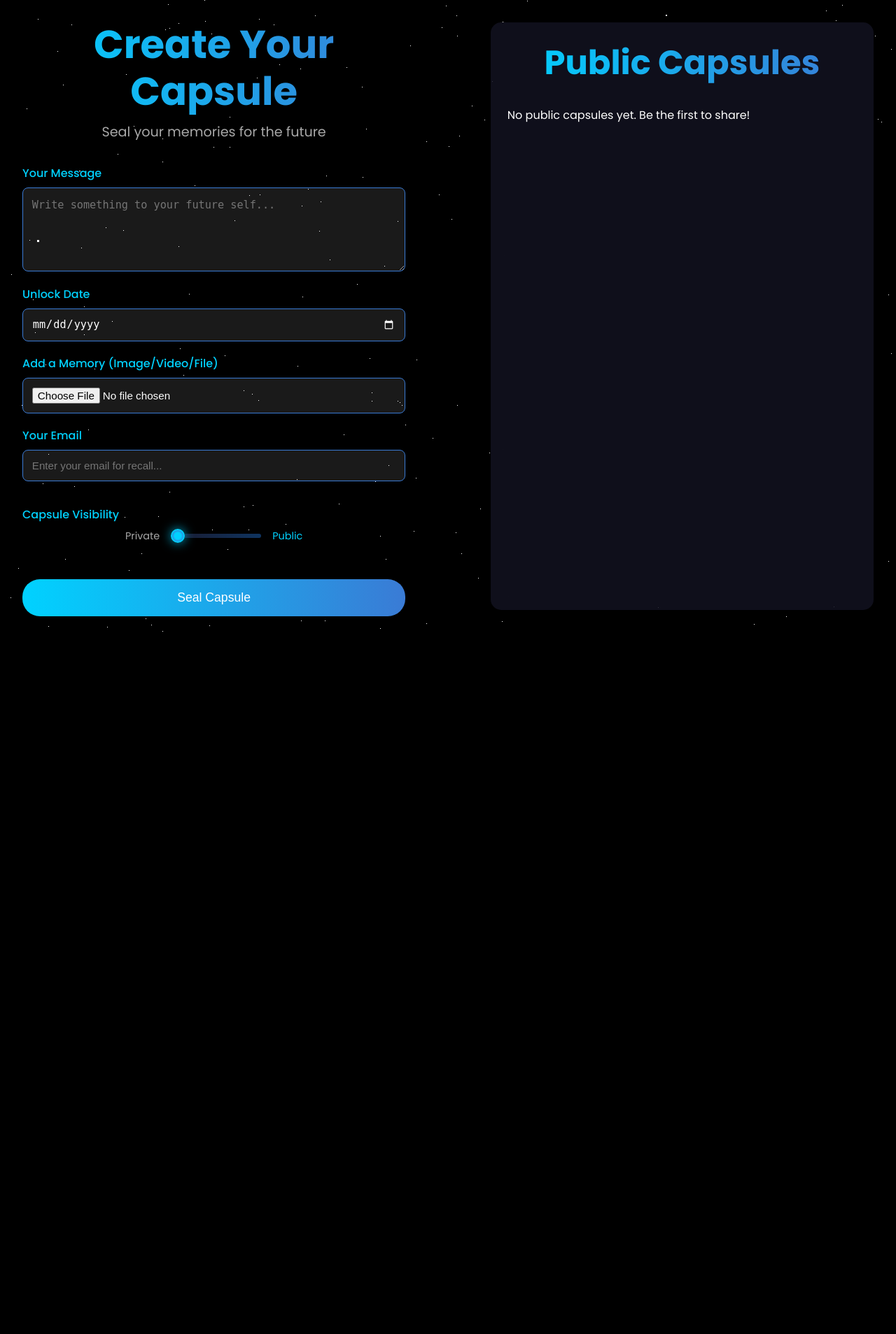
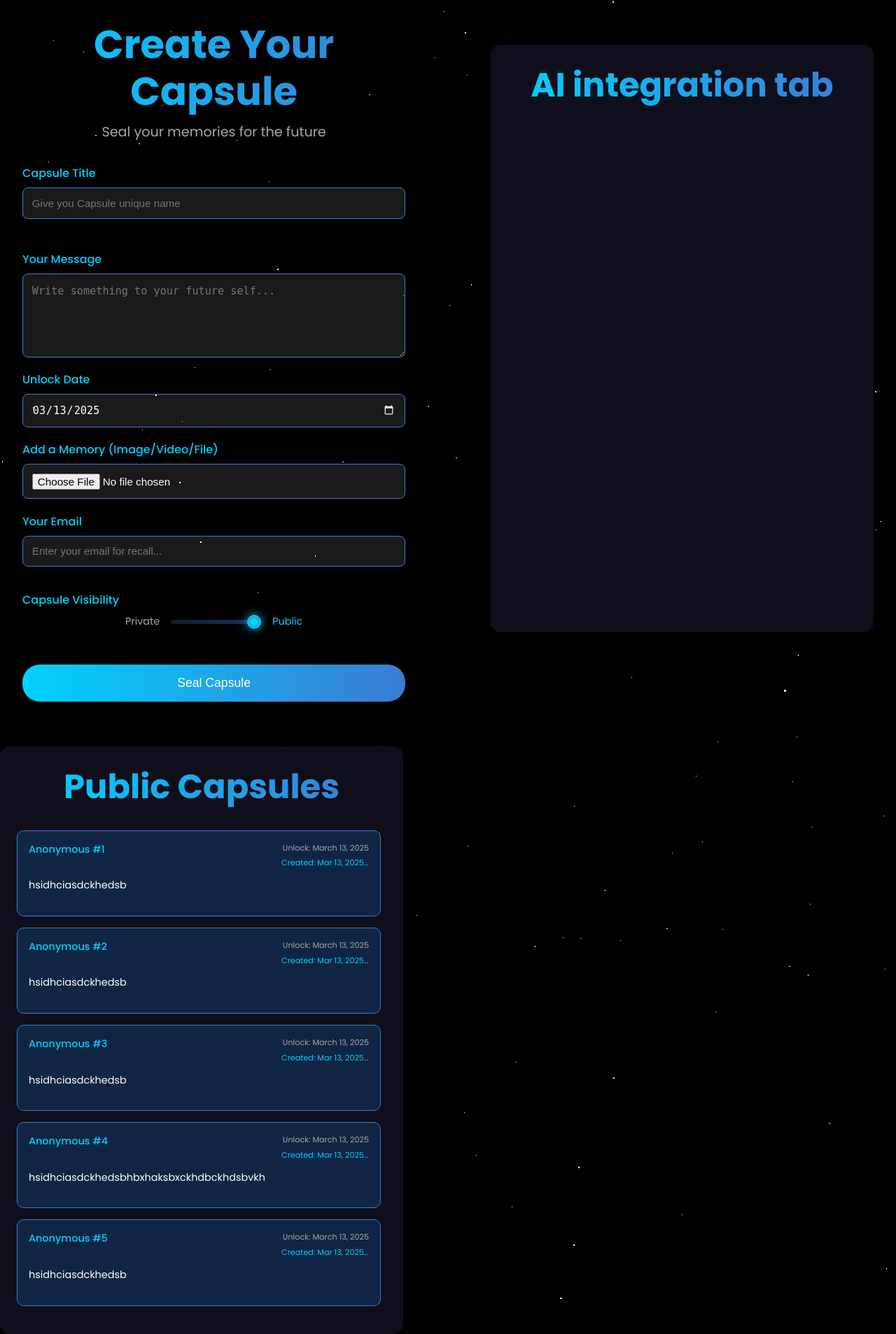
Before and after one commit to Agha-Here/TimeCapsule, a Django app: page /create/ in a window 1280 px wide. Shown: the whole page at 70% size. Before the commit the page ends 903 px from the top, so only its background shows below. Run offline with Django 5.2, Linux system fonts and the light colour scheme; data comes from the database, SQL or seed files in the repository; both versions use the stored data as it was after the commit; some libraries are stand-ins or nearby versions.

Commit message:
Form Updated , future AI API
(added title and password for capsules)
separate portion for future AI integration

```diff
--- a/capsule/models.py
+++ b/capsule/models.py
@@ -1,13 +1,15 @@
 from django.db import models
 
 class Capsule(models.Model):
+    title = models.CharField(max_length=100, unique=True, null=True, blank=True)
     msg = models.TextField(max_length=1000)
-    unlock_at = models.DateField()  # renamed from 'date'
+    unlock_at = models.DateField()
     upload = models.FileField(upload_to='uploads/', null=True, blank=True)
     email = models.EmailField()
     is_public = models.BooleanField(default=False)
+    password = models.CharField(max_length=128, null=True, blank=True)  # For private capsules
     created_at = models.DateTimeField(auto_now_add=True)
 
     def __str__(self):
         visibility = "Public" if self.is_public else "Private"
-        return f"Time Capsule: {self.id}- {visibility} (Unlocks {self.unlock_at})"
+        return f"{self.title} - {visibility} (Unlocks {self.unlock_at})"
--- a/capsule/static/capsule/script.js
+++ b/capsule/static/capsule/script.js
@@ -1,7 +1,9 @@
+// Three.js Background Setup
 const scene = new THREE.Scene();
 const camera = new THREE.PerspectiveCamera(75, window.innerWidth / window.innerHeight, 0.1, 1000);
 const renderer = new THREE.WebGLRenderer({ canvas: document.getElementById('bg') });
 
+// Canvas size handling
 function updateCanvasSize() {
     const height = Math.max(document.documentElement.scrollHeight, document.body.scrollHeight, window.innerHeight);
     renderer.setSize(window.innerWidth, height);
@@ -11,11 +13,12 @@ function updateCanvasSize() {
 updateCanvasSize();
 renderer.setPixelRatio(window.devicePixelRatio);
 
+// Star field creation
 const starGeometry = new THREE.BufferGeometry();
 const starMaterial = new THREE.PointsMaterial({ color: 0xffffff });
 
 const starVertices = [];
-for (let i = 0; i < 2000; i++) { // More stars (1000 → 2000)
+for (let i = 0; i < 2000; i++) {
     const x = (Math.random() - 0.5) * 2000;
     const y = (Math.random() - 0.5) * 2000;
     const z = (Math.random() - 0.5) * 2000;
@@ -36,9 +39,40 @@ function animate() {
 }
 animate();
 
+// Function to update public capsules
+async function updatePublicCapsules() {
+    try {
+        const response = await fetch('/create/');
+        const html = await response.text();
+        const parser = new DOMParser();
+        const doc = parser.parseFromString(html, 'text/html');
+        const newCapsules = doc.querySelector('.public-capsules-container');
+
+        if (newCapsules) {
+            const currentCapsules = document.querySelector('.public-capsules-container');
+            currentCapsules.innerHTML = newCapsules.innerHTML;
+            attachCardEventListeners();
+        }
+    } catch (error) {
+        console.error('Error updating capsules:', error);
+    }
+}
+
+// Function to attach event listeners to capsule cards
+function attachCardEventListeners() {
+    const capsuleCards = document.querySelectorAll('.capsule-card');
+    capsuleCards.forEach(card => {
+        card.addEventListener('click', () => openModal(card));
+    });
+}
+
+// Main Document Ready Event Handler
+document.addEventListener('DOMContentLoaded', function() {
+    // GSAP Animations
     gsap.from('.title', { opacity: 0, y: -50, duration: 1.5, delay: 0.5 });
     gsap.from('.subtitle', { opacity: 0, y: 50, duration: 1.5, delay: 1 });
 
+    // Home page button handler
     if (document.getElementById('create-capsule-btn')) {
         gsap.from('.cta-button', { opacity: 0, y: 50, duration: 1.5, delay: 1.5 });
         document.getElementById('create-capsule-btn').addEventListener('click', () => {
@@ -50,19 +84,166 @@ if (document.getElementById('create-capsule-btn')) {
                 }
             });
         });
-} else if (document.querySelector('.capsule-form')) {
+    }
+
+    // Form page initialization
+    if (document.querySelector('.capsule-form')) {
+        // Initial form animations
         gsap.from('.capsule-form', { opacity: 0, y: 50, duration: 1.5, delay: 1.5, stagger: 0.2 });
-  document.querySelector('.capsule-form').addEventListener('submit', () => {
-    gsap.to('.cta-button', { scale: 1.2, duration: 0.3, yoyo: true, repeat: 1 });
+
+        // Set default date to today
+        const dateInput = document.querySelector('input[type="date"]');
+        const today = new Date().toISOString().split('T')[0];
+        dateInput.value = today;
+        dateInput.min = today;
+
+        // Title availability check setup
+        const titleInput = document.querySelector('input[name="title"]');
+        const titleFeedback = document.createElement('div');
+        titleFeedback.className = 'title-feedback';
+        titleInput.parentNode.appendChild(titleFeedback);
+        titleInput.setAttribute('data-valid', 'true');
+
+        let titleCheckTimeout;
+
+        // Title input handler
+
+titleInput.addEventListener('input', function() {
+  clearTimeout(titleCheckTimeout);
+
+  // Remove spaces and special characters, keep only letters, numbers, underscores
+  let title = this.value.trim().replace(/[^a-zA-Z0-9_]/g, '');
+
+  // Update input value to cleaned version
+  this.value = title;
+
+  if (!title) {
+      titleFeedback.textContent = '';
+      titleFeedback.className = 'title-feedback';
+      titleInput.setAttribute('data-valid', 'false');
+      return;
+  }
+
+  titleCheckTimeout = setTimeout(() => {
+      fetch(`/check-title/?title=${encodeURIComponent(title)}`)
+          .then(response => response.json())
+          .then(data => {
+              if (title.length < 3) {
+                  titleFeedback.textContent = 'Title must be at least 3 characters long';
+                  titleFeedback.className = 'title-feedback invalid';
+                  titleInput.setAttribute('data-valid', 'false');
+              } else if (title.length > 30) {
+                  titleFeedback.textContent = 'Title must be less than 30 characters';
+                  titleFeedback.className = 'title-feedback invalid';
+                  titleInput.setAttribute('data-valid', 'false');
+              } else {
+                  titleFeedback.textContent = data.message;
+                  titleFeedback.className = `title-feedback ${data.is_taken ? 'invalid' : 'valid'}`;
+                  titleInput.setAttribute('data-valid', !data.is_taken);
+              }
+          })
+          .catch(error => {
+              console.error('Error checking title:', error);
+              titleFeedback.textContent = 'Error checking title availability';
+              titleFeedback.className = 'title-feedback error';
+              titleInput.setAttribute('data-valid', 'true');
+          });
+  }, 300);
+});
+        // Visibility toggle and password field setup
+        const visibilitySlider = document.querySelector('#is-public');
+        const passwordGroup = document.querySelector('.password-group');
+        const passwordInput = document.querySelector('#password');
+
+        // Set initial states
+        passwordGroup.style.display = 'none';
+        passwordInput.required = false;
+        document.querySelector('.slider-label.public').style.color = '#00d2ff';
+        document.querySelector('.slider-label.private').style.color = '#a8a8a8';
+
+        // Visibility slider handler
+        visibilitySlider.addEventListener('input', function() {
+            const isPrivate = parseInt(this.value) <= 50;
+            passwordGroup.style.display = isPrivate ? 'block' : 'none';
+            passwordInput.required = isPrivate;
+
+            if (!isPrivate) {
+                passwordInput.value = '';
+            }
+
+            // Update label colors
+            document.querySelector('.slider-label.public').style.color = !isPrivate ? '#00d2ff' : '#a8a8a8';
+            document.querySelector('.slider-label.private').style.color = isPrivate ? '#00d2ff' : '#a8a8a8';
+        });
+
+        // Form submission handler
+        document.querySelector('.capsule-form').addEventListener('submit', async function(e) {
+            e.preventDefault();
+
+            const isPrivate = parseInt(visibilitySlider.value) <= 50;
+            if (isPrivate && !passwordInput.value.trim()) {
+                alert('Please set a password for your private capsule.');
+                return;
+            }
+
+            // Submit form
+            const formData = new FormData(this);
+            try {
+                const response = await fetch('/create/', {
+                    method: 'POST',
+                    body: formData,
+                    headers: {
+                        'X-CSRFToken': document.querySelector('[name=csrfmiddlewaretoken]').value
+                    }
+                });
+
+                if (response.ok) {
+                    // Show success modal
+                    const unlockDate = new Date(formData.get('udate')).toLocaleDateString('en-US', {
+                        year: 'numeric',
+                        month: 'long',
+                        day: 'numeric'
+                    });
+
+                    const successModal = document.querySelector('.success-modal');
+                    successModal.querySelector('.unlock-date').textContent = unlockDate;
+
+                    successModal.classList.add('show');
+                    successModal.style.display = 'flex';
+
+                    // Update public capsules immediately
+                    await updatePublicCapsules();
+
+                    // Hide modal after 4 seconds
+                    setTimeout(() => {
+                        successModal.classList.remove('show');
+                        setTimeout(() => {
+                            successModal.style.display = 'none';
+                            // Reset form
+                            e.target.reset();
+                            // Reset form states
+                            dateInput.value = today;
+                            visibilitySlider.value = 100;
+                            passwordGroup.style.display = 'none';
+                            passwordInput.required = false;
+                            document.querySelector('.slider-label.public').style.color = '#00d2ff';
+                            document.querySelector('.slider-label.private').style.color = '#a8a8a8';
+                            titleInput.setAttribute('data-valid', 'true');
+                            titleFeedback.textContent = '';
+                            titleFeedback.className = 'title-feedback';
+                        }, 300);
+                    }, 2000);
+                } else {
+                    throw new Error('Form submission failed');
+                }
+            } catch (error) {
+                console.error('Error:', error);
+                alert('Error creating capsule. Please try again.');
+            }
         });
     }
 
-window.addEventListener('resize', updateCanvasSize);
-window.addEventListener('scroll', updateCanvasSize);
-
     // Modal functionality
-document.addEventListener('DOMContentLoaded', function() {
-  const capsuleCards = document.querySelectorAll('.capsule-card');
     const modal = document.querySelector('.capsule-modal');
     const modalClose = document.querySelector('.modal-close');
 
@@ -97,10 +278,10 @@ document.addEventListener('DOMContentLoaded', function() {
         }, 300);
     }
 
-  capsuleCards.forEach(card => {
-    card.addEventListener('click', () => openModal(card));
-  });
+    // Initial attachment of card event listeners
+    attachCardEventListeners();
 
+    // Modal event listeners
     modalClose.addEventListener('click', closeModal);
     modal.addEventListener('click', (e) => {
         if (e.target === modal) closeModal();
@@ -112,3 +293,7 @@ document.addEventListener('DOMContentLoaded', function() {
         }
     });
 });
+
+// Window event listeners
+window.addEventListener('resize', updateCanvasSize);
+window.addEventListener('scroll', updateCanvasSize);
--- a/capsule/static/capsule/styles.css
+++ b/capsule/static/capsule/styles.css
@@ -237,10 +237,11 @@ input[type="range"]::-webkit-slider-thumb:hover {
   backdrop-filter: blur(10px);
   padding: 1.5rem;
   height: calc(100vh - 4rem); /* OG height */
-  position: sticky; /* OG position */
+  position: relative; /* OG position */
   top: 2rem;
   overflow-y: auto; /* Scroll here instead */
-  z-index: 10; /* Bring it forward */
+  z-index: 1; /* Bring it forward */
+  pointer-events: auto;
 }
 
 .right-section::-webkit-scrollbar {
@@ -282,7 +283,8 @@ input[type="range"]::-webkit-slider-thumb:hover {
   margin-bottom: 1rem;
   transition: all 0.3s ease;
   position: relative; /* Ensure stacking */
-  z-index: 11; /* Above section */
+  z-index: 2; /* Above section */
+  pointer-events: auto;
 }
 
 .capsule-card:hover {
@@ -609,3 +623,100 @@ body.modal-open {
     min-height: 250px;
   }
 }
+
+/* Add after existing form styles */
+.password-group {
+  transition: all 0.3s ease;
+}
+
+input[type="text"],
+input[type="password"] {
+  padding: 0.8rem;
+  font-size: 0.95rem;
+  background: rgba(255, 255, 255, 0.1);
+  border: 1px solid #3a7bd5;
+  border-radius: 8px;
+  color: #fff;
+  transition: all 0.3s ease;
+  width: 100%;
+}
+
+input[type="text"]:focus,
+input[type="password"]:focus {
+  outline: none;
+  border-color: #00d2ff;
+  box-shadow: 0 0 15px rgba(0, 210, 255, 0.3);
+}
+
+.title-feedback {
+  font-size: 0.85rem;
+  margin-top: 0.3rem;
+  transition: color 0.3s ease;
+}
+
+.title-feedback.valid {
+  color: #51cf66;
+}
+
+.title-feedback.invalid {
+  color: #ff6b6b;
+}
+
+.title-feedback.error {
+  color: #ffd43b;
+}
+
+/* Success Modal Styles */
+.success-modal {
+  display: none;
+  position: fixed;
+  top: 0;
+  left: 0;
+  width: 100%;
+  height: 100%;
+  background: rgba(26, 26, 46, 0.85);
+  backdrop-filter: blur(8px);
+  z-index: 9999;
+  opacity: 0;
+  transition: opacity 0.3s ease;
+  align-items: center;
+  justify-content: center;
+}
+
+.success-content {
+  background: linear-gradient(135deg, rgba(15, 52, 96, 0.95), rgba(26, 26, 46, 0.95));
+  border: 2px solid #51cf66;
+  border-radius: 15px;
+  padding: 2rem;
+  text-align: center;
+  transform: translateY(-20px);
+  opacity: 0;
+  transition: all 0.3s ease;
+}
+
+.success-icon {
+  font-size: 3rem;
+  color: #51cf66;
+  margin-bottom: 1rem;
+}
+
+.success-content h3 {
+  color: #fff;
+  font-size: 1.5rem;
+  margin-bottom: 1rem;
+}
+
+.success-content p {
+  color: #a8a8a8;
+  font-size: 1.1rem;
+}
+
+.success-modal.show {
+  display: flex;
+  opacity: 1;
+}
+
+.success-modal.show .success-content {
+  transform: translateY(0);
+  opacity: 1;
+}
--- a/capsule/templates/capsule/creation.html
+++ b/capsule/templates/capsule/creation.html
@@ -10,7 +10,7 @@
   <link rel="preconnect" href="https://fonts.gstatic.com" crossorigin>
   <link href="https://fonts.googleapis.com/css2?family=Poppins:wght@300;400;500;600;700&display=swap" rel="stylesheet">
   <link rel="stylesheet" href="https://cdnjs.cloudflare.com/ajax/libs/font-awesome/6.5.1/css/all.min.css">
-  <link rel="icon" type="image/webp" href="{% static 'capsule/icon1.png' %}">
+  <link rel="icon" type="image/webp" href="{% static 'capsule/Media/icon.png' %}">
 </head>
 <body>
   <div class="split-container">
@@ -25,35 +25,75 @@
       {% elif error %}
         <p style="color: red;">Error: {{ error }}</p>
       {% endif %}
+      <!-- Update the form section -->
 <form class="capsule-form" method="post" action="/create/" enctype="multipart/form-data">
   {% csrf_token %}
+
+  <!-- Add Title field -->
+  <div class="form-group">
+    <label for="title">Capsule Title</label>
+    <input
+        type="text"
+        id="title"
+        name="title"
+        placeholder="Give you Capsule unique name"
+        pattern="[a-zA-Z0-9_]+"
+        minlength="3"
+        maxlength="30"
+        required
+    >
+    <div class="title-feedback"></div>
+</div>
+
   <div class="form-group">
     <label for="msg">Your Message</label>
-          <textarea id="msg" name="msg" placeholder="Write something to your future self..." rows="4"></textarea>
+    <textarea id="msg" name="msg" placeholder="Write something to your future self..." rows="4" required></textarea>
   </div>
+
   <div class="form-group">
-          <label for="udate">Unlock Date</label> <!-- Fixed ID -->
-          <input type="date" id="udate" name="udate" min="2025-03-10">
+    <label for="udate">Unlock Date</label>
+    <input type="date" id="udate" name="udate" required>
   </div>
+
   <div class="form-group">
     <label for="upload">Add a Memory (Image/Video/File)</label>
     <input type="file" id="upload" name="upload" accept="image/*,video/*">
   </div>
+
   <div class="form-group">
     <label for="email">Your Email</label>
     <input type="email" id="email" name="email" placeholder="Enter your email for recall..." required>
   </div>
+
   <div class="form-group slider-group">
     <label for="is-public">Capsule Visibility</label>
+
     <div class="slider-container">
       <span class="slider-label private">Private</span>
-            <input type="range" id="is-public" name="pripub" min="0" max="100" value="0">
+      <input type="range" id="is-public" name="pripub" min="0" max="100" value="100">
       <span class="slider-label public">Public</span>
     </div>
   </div>
+
+  <!-- Add Password field (initially hidden) -->
+  <div class="form-group password-group" style="display: none;">
+    <label for="password">Capsule Password</label>
+    <input type="password" id="password" name="password" placeholder="Enter a password to protect your capsule...">
+  </div>
+
   <button type="submit" class="cta-button">Seal Capsule</button>
 </form>
     </div>
+
+    <!-- Right Section - AI API -->
+    <div class="section right-section">
+      <h2 class="section-title">AI integration tab</h2>
+
+
+
+    </div>
+  </div>
+
 
     <!-- Right Section - Public Capsules -->
     <div class="section right-section">
@@ -88,6 +128,7 @@
     </div>
   </div>
 
+
   <!-- Modal -->
   <div class="capsule-modal">
     <div class="modal-content">
@@ -108,6 +149,16 @@
     </div>
   </div>
 
+<!-- Success Modal -->
+<div class="success-modal">
+  <div class="success-content">
+    <div class="success-icon">✓</div>
+    <h3>Capsule Sealed!</h3>
+    <p>Your capsule will unlock on <span class="unlock-date"></span></p>
+  </div>
+</div>
+
+
   <script src="https://cdnjs.cloudflare.com/ajax/libs/gsap/3.10.4/gsap.min.js"></script>
   <script src="https://cdnjs.cloudflare.com/ajax/libs/three.js/r128/three.min.js"></script>
   <script src="{% static 'capsule/script.js' %}"></script>
--- a/capsule/urls.py
+++ b/capsule/urls.py
@@ -5,4 +5,5 @@ app_name = 'capsule'
 urlpatterns = [
     path('', views.index, name='index'),
     path('create/', views.create_capsule, name='create_capsule'),
+     path('check-title/', views.check_title, name='check_title'),
 ]
--- a/capsule/views.py
+++ b/capsule/views.py
@@ -1,39 +1,68 @@
 from django.shortcuts import render
 from capsule.models import Capsule
 from django.contrib import messages
+from django.http import JsonResponse
 
 def index(request):
     return render(request, 'capsule/index.html')
 
+def check_title(request):
+    """Check if capsule title is available"""
+    if request.method == 'GET':
+        title = request.GET.get('title', '').strip()
+        if not title:
+            return JsonResponse({
+                'is_taken': False,
+                'message': 'Please enter a title'
+            })
+
+        is_taken = Capsule.objects.filter(title=title).exists()
+        return JsonResponse({
+            'is_taken': is_taken,
+            'message': 'Title already taken' if is_taken else 'Title available'
+        })
+
+    return JsonResponse({'error': 'Invalid request method'}, status=400)
+
 def create_capsule(request):
-    # Get public capsules ordered by creation date (newest first)
-    public_capsules = Capsule.objects.filter(is_public=True).order_by('-created_at')
-    context = {'public_capsules': public_capsules}
-
     if request.method == 'POST':
         try:
-            # Get form data
+            title = request.POST.get('title')
             msg = request.POST.get('msg')
             unlock_at = request.POST.get('udate')
+            email = request.POST.get('email')
+            is_public = int(request.POST.get('pripub', 100)) > 50
+            password = request.POST.get('password') if not is_public else None
+
+            # Handle file upload
             upload = request.FILES.get('upload')
-            email = request.POST.get('email')
-            is_public = int(request.POST.get('pripub', 0)) > 50
 
-            # Create and save capsule
             capsule = Capsule(
+                title=title,
                 msg=msg,
                 unlock_at=unlock_at,
-                upload=upload,
                 email=email,
-                is_public=is_public
+                is_public=is_public,
+                password=password
             )
+
+            if upload:
+                capsule.upload = upload
+
             capsule.save()
 
-            # Update context with fresh data
-            context['success'] = True
-            context['public_capsules'] = Capsule.objects.filter(is_public=True).order_by('-created_at')
+            # Return updated public capsules
+            return render(request, 'capsule/creation.html', {
+                'success': True,
+                'public_capsules': Capsule.objects.filter(is_public=True).order_by('-created_at')
+            })
 
         except Exception as e:
-            context['error'] = str(e)
+            return render(request, 'capsule/creation.html', {
+                'error': str(e),
+                'public_capsules': Capsule.objects.filter(is_public=True).order_by('-created_at')
+            })
 
-    return render(request, 'capsule/creation.html', context)
+    return render(request, 'capsule/creation.html', {
+        'public_capsules': Capsule.objects.filter(is_public=True).order_by('-created_at')
+    })
```
Also changed, not shown: other parts of capsule/static/capsule/styles.css (+18 -6 lines), capsule/migrations/0001_initial.py, capsule/migrations/0002_capsule_is_public_alter_capsule_upload.py (deleted), capsule/migrations/0003_capsule_rating_capsule_rating_count_capsulerating.py (deleted), capsule/migrations/0004_remove_capsule_rating_remove_capsule_rating_count_and_more.py (deleted), capsule/migrations/0005_capsule_created_at.py (deleted), capsule/migrations/0006_rename_date_capsule_unlock_at.py (deleted), capsule/static/Media/icon1.png (renamed from capsule/static/capsule/icon1.png), capsule/static/capsule/Logo.webp (deleted), capsule/static/capsule/icn.png (deleted), capsule/static/capsule/icons2.png (deleted), capsule/static/capsule/icons3.png (deleted), db.sqlite3, media/uploads/7_TW9VbXA.png (added), 1 more files. Lines whose indentation alone changed are shown as unchanged.
